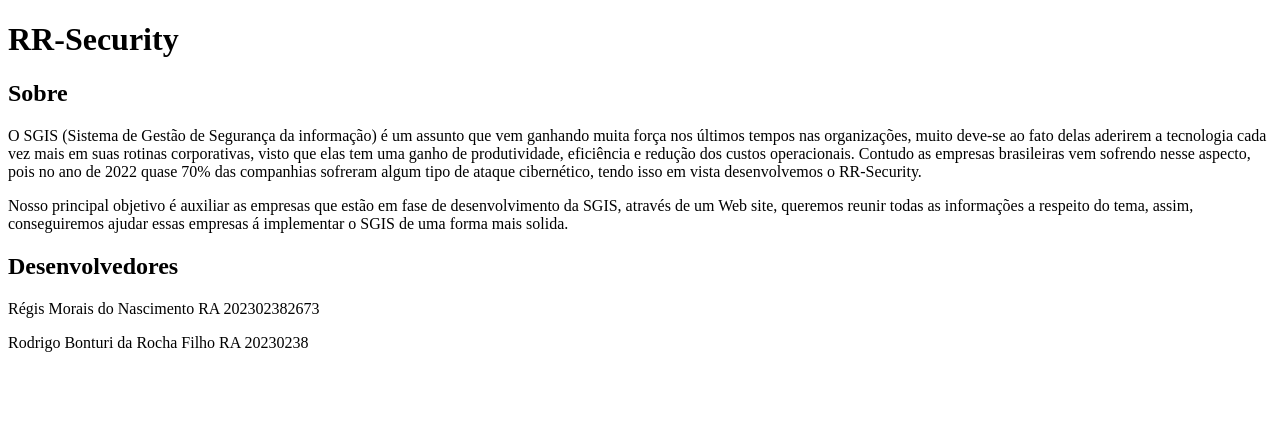
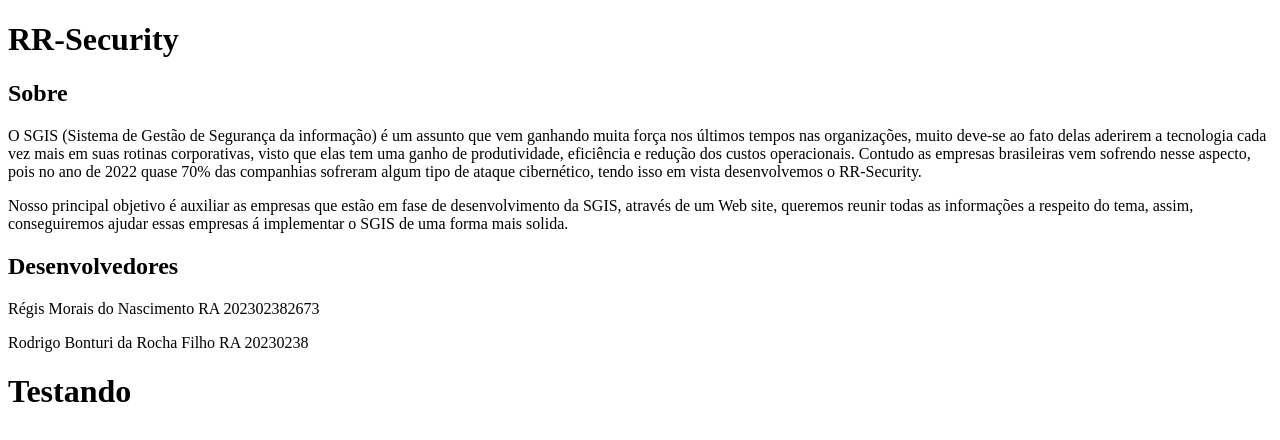
Before and after one commit to regnasc/RR-Security, a plain HTML site: page index.html in a window 1280 px wide. Drawn offline with Linux system fonts and the light colour scheme.

Commit message:
Update index.html

```diff
--- a/index.html
+++ b/index.html
@@ -25,5 +25,8 @@
             <p>Régis Morais do Nascimento RA 202302382673</p>
             <p>Rodrigo Bonturi da Rocha Filho RA 20230238</p>
         </div>
+        <div>
+            <h1>Testando</h1>
+        </div>
     </body>
 </html>
```
